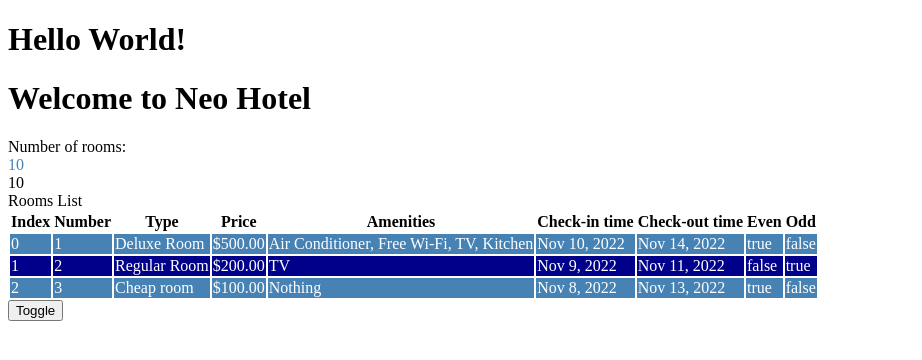
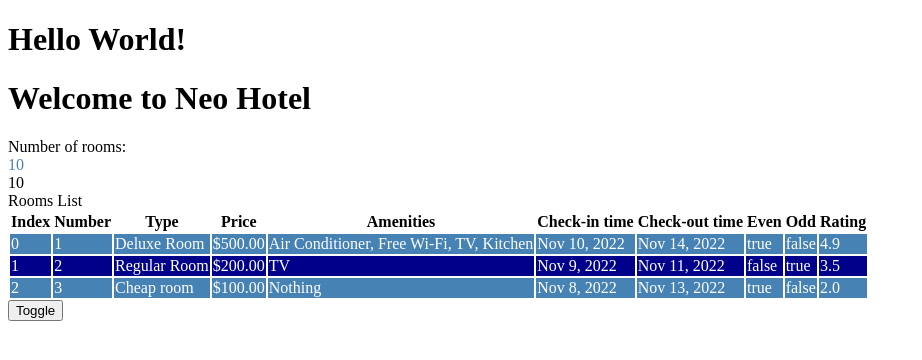
Before and after one commit to neolight1010/hotel-inventory, an Angular app: page / in a window 1280 px wide. Shown: the top 360 px of the page, without its empty margins (0-922 px from the left). Built offline with nearby package versions, Linux system fonts and the light colour scheme.

Commit message:
Add rating to Room

```diff
--- a/src/app/rooms/rooms.component.html
+++ b/src/app/rooms/rooms.component.html
@@ -24,6 +24,7 @@
       <th>Check-out time</th>
       <th>Even</th>
       <th>Odd</th>
+      <th>Rating</th>
     </tr>
 
     <tr
@@ -39,6 +40,7 @@
       <td>{{ room.checkOutTime | date }}</td>
       <td>{{ e }}</td>
       <td>{{ o }}</td>
+      <td>{{ room.rating | number: "1.1" }}</td>
     </tr>
   </table>
 </div>
--- a/src/app/rooms/rooms.component.ts
+++ b/src/app/rooms/rooms.component.ts
@@ -23,6 +23,7 @@ export class RoomsComponent implements OnInit {
       amenities: "Air Conditioner, Free Wi-Fi, TV, Kitchen",
       price: 500,
       photo: "",
+      rating: 4.9,
       checkInTime: new Date("11/10/2022"),
       checkOutTime: new Date("11/14/2022"),
     },
@@ -32,6 +33,7 @@ export class RoomsComponent implements OnInit {
       amenities: "TV",
       price: 200,
       photo: "",
+      rating: 3.5,
       checkInTime: new Date("11/9/2022"),
       checkOutTime: new Date("11/11/2022"),
     },
@@ -41,6 +43,7 @@ export class RoomsComponent implements OnInit {
       amenities: "Nothing",
       price: 100,
       photo: "",
+      rating: 2,
       checkInTime: new Date("11/8/2022"),
       checkOutTime: new Date("11/13/2022"),
     },
--- a/src/app/rooms/rooms.ts
+++ b/src/app/rooms/rooms.ts
@@ -10,6 +10,7 @@ export interface Room {
   amenities: string;
   price: number;
   photo: string;
+  rating: number;
 
   checkInTime: Date;
   checkOutTime: Date;
```
